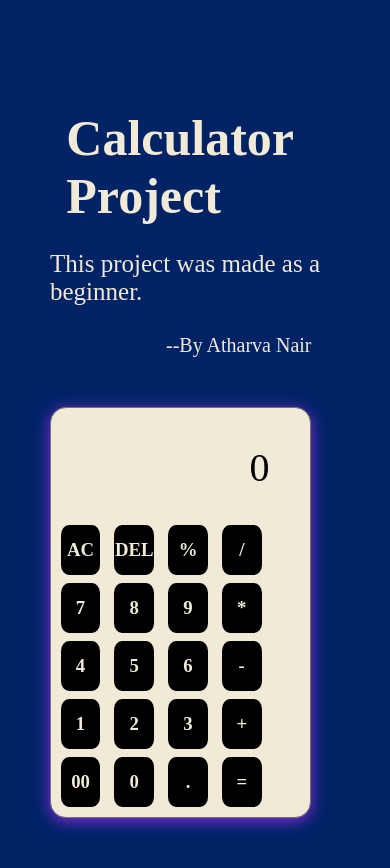
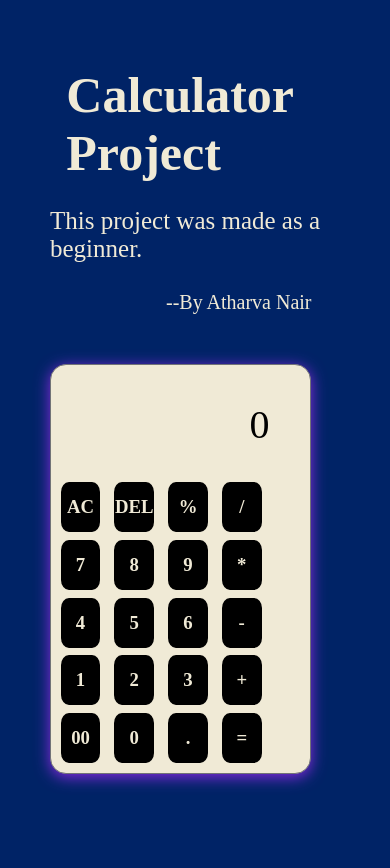
Before and after one commit to Atharvanair09/Calculator-javascript-practice, a plain HTML site: page index.html in a window 390 px wide. After the commit the page ends 844 px from the top, so only its background shows below. Drawn offline with Linux system fonts and the light colour scheme; a web font is replaced by a local one.

Commit message:
Update styles.css

```diff
--- a/styles.css
+++ b/styles.css
@@ -110,7 +110,7 @@ button:hover{
 
 @media (max-width: 535px){
     .info{
-        margin-top:20%;
+        margin-top:-10%;
         align-items: center;
     }
 
```
